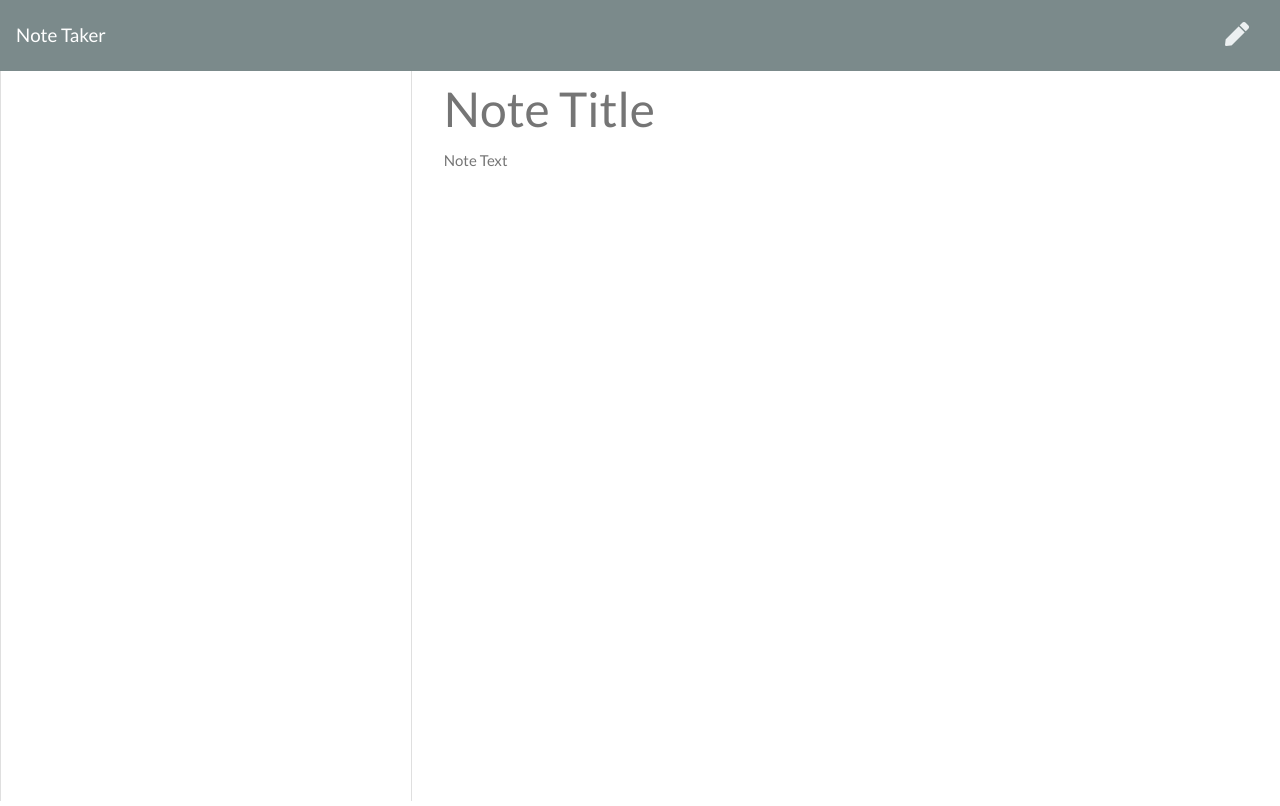
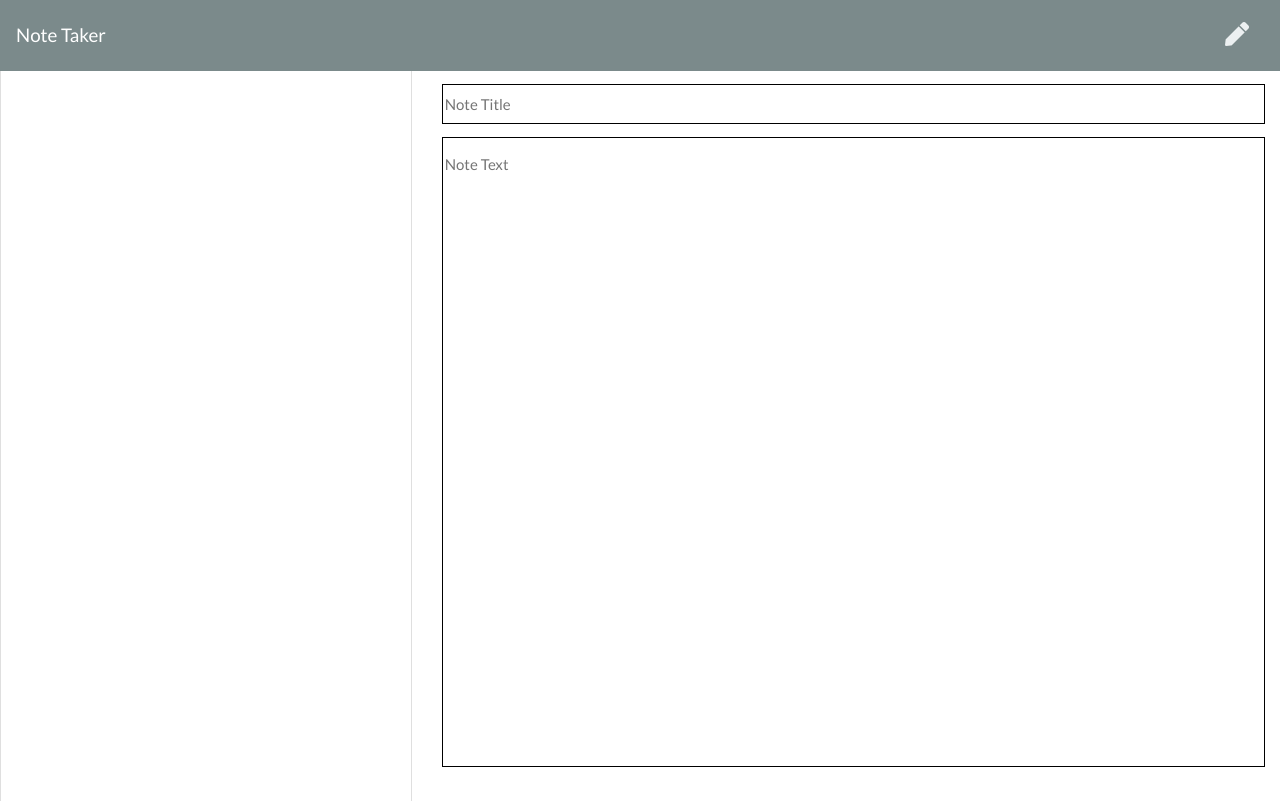
Before and after one commit to fongvang09/Note-Taker, a website: page Develop/public/notes.html in a window 1280 px wide. Drawn offline with nearby package versions, Linux system fonts and the light colour scheme; no server answers.

Commit message:
some adjustments

```diff
--- a/Develop/package.json
+++ b/Develop/package.json
@@ -5,6 +5,7 @@
   "main": "server.js",
   "scripts": {
     "test": "echo \"Error: no test specified\" && exit 1"
+    // "start": "node server.js"
   },
   "author": "",
   "license": "ISC",
--- a/Develop/public/assets/css/styles.css
+++ b/Develop/public/assets/css/styles.css
@@ -24,14 +24,17 @@ html, body {
 
 .note-textarea {
   resize: none;
-  height: calc(100% - 63px);
+  height: calc(100% - 100px);
   padding-top: 15px;
+  border-style: solid;
+  border-width: 1px;
+  margin: 13px 0;
 }
 
 .note-title {
-  height: 50px;
+  height: 40px;
   margin-top: 13px;
-  font-size: 3rem;
+  /* font-size: 3rem; */
 }
 
 .note-title:read-only, .note-textarea:read-only {
@@ -68,3 +71,19 @@ html, body {
   padding: 20px;
   cursor: pointer;
 }
+
+/* textarea {
+  background-color: red;
+  box-sizing: border-box;
+  border: 2px solid black;
+  border-style: inset;
+  border-width: 2px;
+} */
+
+input[type=text], textarea {
+  /* width: 90%; */
+  border-style: solid;
+  border-width: 1px;
+  margin-left: auto;
+  margin-right: auto;
+}
--- a/Develop/public/notes.html
+++ b/Develop/public/notes.html
@@ -7,14 +7,15 @@
   <meta http-equiv="X-UA-Compatible" content="ie=edge">
   <title>Note Taker</title>
   <link rel="stylesheet" href="https://cdnjs.cloudflare.com/ajax/libs/bootswatch/4.1.3/flatly/bootstrap.min.css" />
+  <!-- <script src="https://code.jquery.com/jquery-3.5.1.min.js" integrity="sha256-9/aliU8dGd2tb6OSsuzixeV4y/faTqgFtohetphbbj0=" crossorigin="anonymous"></script> -->
   <link rel="stylesheet" href="https://use.fontawesome.com/releases/v5.3.1/css/all.css" integrity="sha384-mzrmE5qonljUremFsqc01SB46JvROS7bZs3IO2EmfFsd15uHvIt+Y8vEf7N7fWAU"
     crossorigin="anonymous">
-  <link rel="stylesheet" href="/assets/css/styles.css">
+  <link rel="stylesheet" href="./assets/css/styles.css">
 </head>
 
 <body>
   <nav class="navbar navbar-dark bg-dark">
-    <a class="navbar-brand" href="/">Note Taker
+    <a class="navbar-brand" href="./index.html">Note Taker
     </a>
     <div class="icons">
       <i class="fas fa-save text-light save-note"></i>
@@ -30,13 +31,14 @@
         </div>
       </div>
       <div class="col-8">
-        <input class="note-title" placeholder="Note Title" maxlength="28" type="text">
+        <input class="note-title" placeholder="Note Title" maxlength="50" type="text">
         <textarea class="note-textarea" placeholder="Note Text"></textarea>
       </div>
     </div>
   </div>
   <script src="https://cdnjs.cloudflare.com/ajax/libs/jquery/3.3.1/jquery.min.js"></script>
-  <script src="/assets/js/index.js"></script>
+  <!-- <script src="https://ajax.googleapis.com/ajax/libs/jquery/3.5.1/jquery.min.js"></script> -->
+  <script src="./assets/js/index.js"></script>
 </body>
 
 </html>
--- /dev/null
+++ b/server.js
@@ -0,0 +1,4 @@
+const express = require("express");
+
+const app = express();
+const PORT = 3000;
```
Also changed, not shown: Develop/public/index.html (+6 -4 lines), 2 other files.
